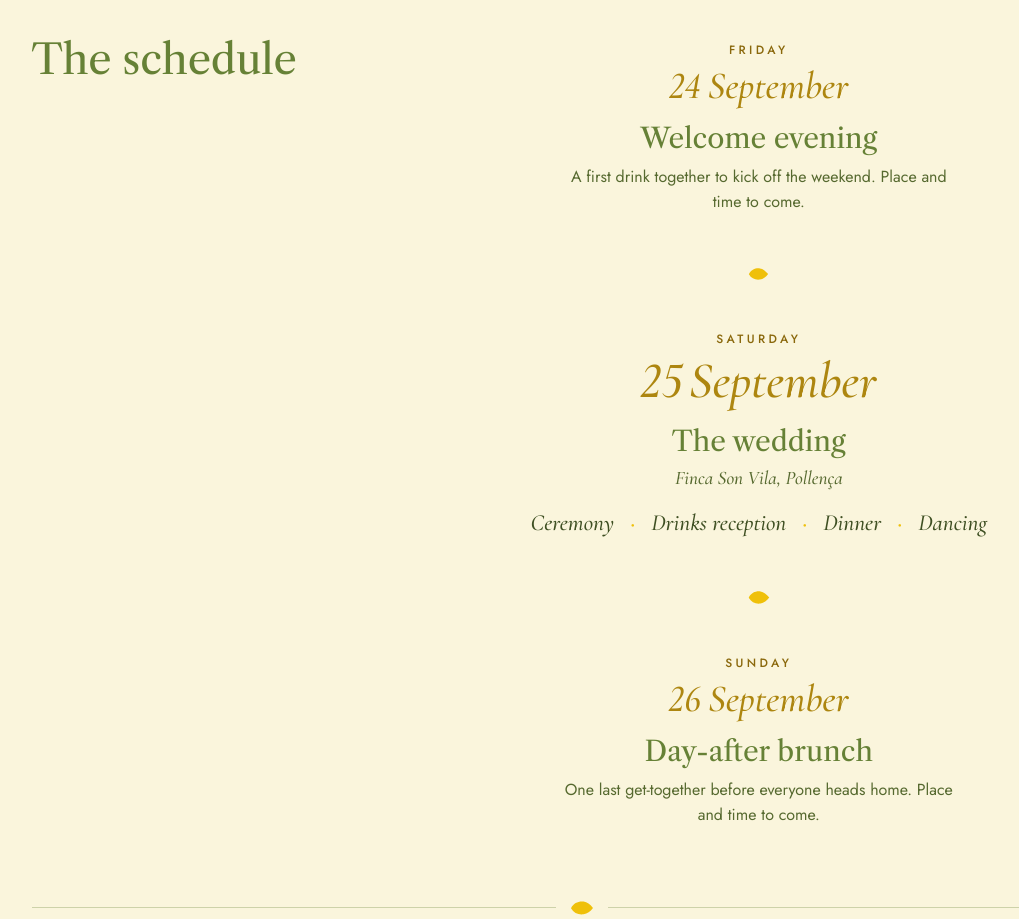
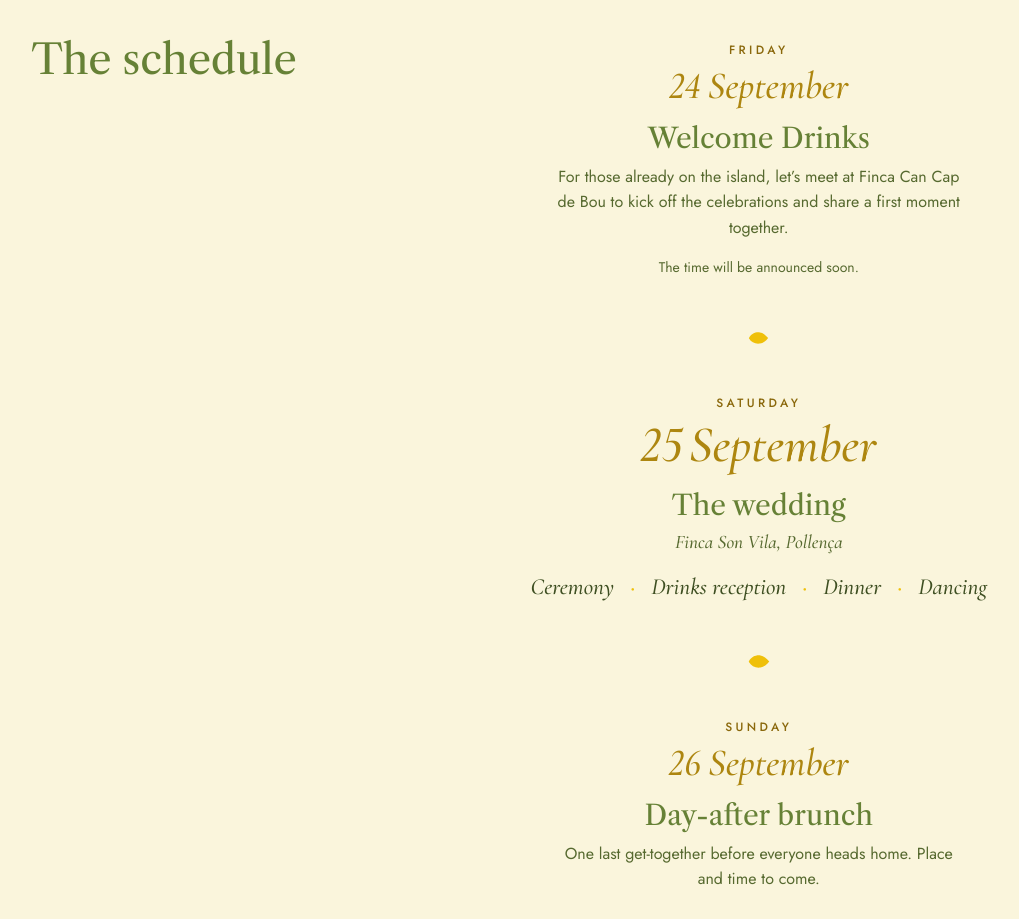
Before and after one commit to marvahakimi0604-dotcom/marva-jules-2027, a plain HTML site: page index.html in a window 1280 px wide. Shown: the part 1420-2339 px from the top of the page, without its empty margins (58-1077 px from the left). Drawn offline with nearby package versions, Linux system fonts and the light colour scheme.

Commit message:
Programme : vendredi = Welcome Drinks à la Finca Can Cap de Bou
Co-Authored-By: Claude Opus 5.5 <noreply@anthropic.com>
Claude-Session: https://claude.ai/code/session_01SzpN4HYBbAGRpmVzjb5h5U

```diff
--- a/index.html
+++ b/index.html
@@ -382,8 +382,9 @@ input[aria-invalid="true"],select[aria-invalid="true"]{border-color:var(--alert)
         <li class="day">
           <div class="day-when"><span class="day-dow">Vendredi</span><span class="day-num"><span>24</span></span><span class="day-month">septembre</span></div>
           <div>
-            <h3>Soirée de bienvenue</h3>
-            <p>Un premier verre ensemble pour lancer le week-end. Lieu et horaire à venir.</p>
+            <h3>Welcome Drinks</h3>
+            <p>Pour ceux qui seront déjà sur l’île, retrouvons-nous à la Finca Can Cap de Bou pour lancer les festivités et profiter d’un premier moment tous ensemble.</p>
+            <p class="fine">L’horaire sera communiqué prochainement.</p>
           </div>
         </li>
         <li class="day day-main">
@@ -733,6 +734,8 @@ input[aria-invalid="true"],select[aria-invalid="true"]{border-color:var(--alert)
     "Pratique": "Info",
     "Répondre": "RSVP",
     "Bienvenue sur notre site de mariage !": "Welcome to our wedding website!",
+    "Pour ceux qui seront déjà sur l’île, retrouvons-nous à la Finca Can Cap de Bou pour lancer les festivités et profiter d’un premier moment tous ensemble.": "For those already on the island, let’s meet at Finca Can Cap de Bou to kick off the celebrations and share a first moment together.",
+    "L’horaire sera communiqué prochainement.": "The time will be announced soon.",
     "Nous avons choisi Majorque pour célébrer cette belle étape de notre vie, et on est tellement heureux de pouvoir partager ces moments avec vous.": "We chose Mallorca to celebrate this beautiful step in our lives, and we are so happy to be able to share these moments with you.",
     "On a créé ce site pour partager avec vous toutes les informations pratiques autour du mariage et vous aider à préparer votre venue à Majorque.": "We made this site to share all the practical information about the wedding and to help you plan your trip to Mallorca.",
     "On a hâte de vous retrouver, de profiter du soleil, de faire la fête et surtout de créer de merveilleux souvenirs tous ensemble.": "We can’t wait to see you, to enjoy the sunshine, to party and, above all, to make wonderful memories together.",
```
